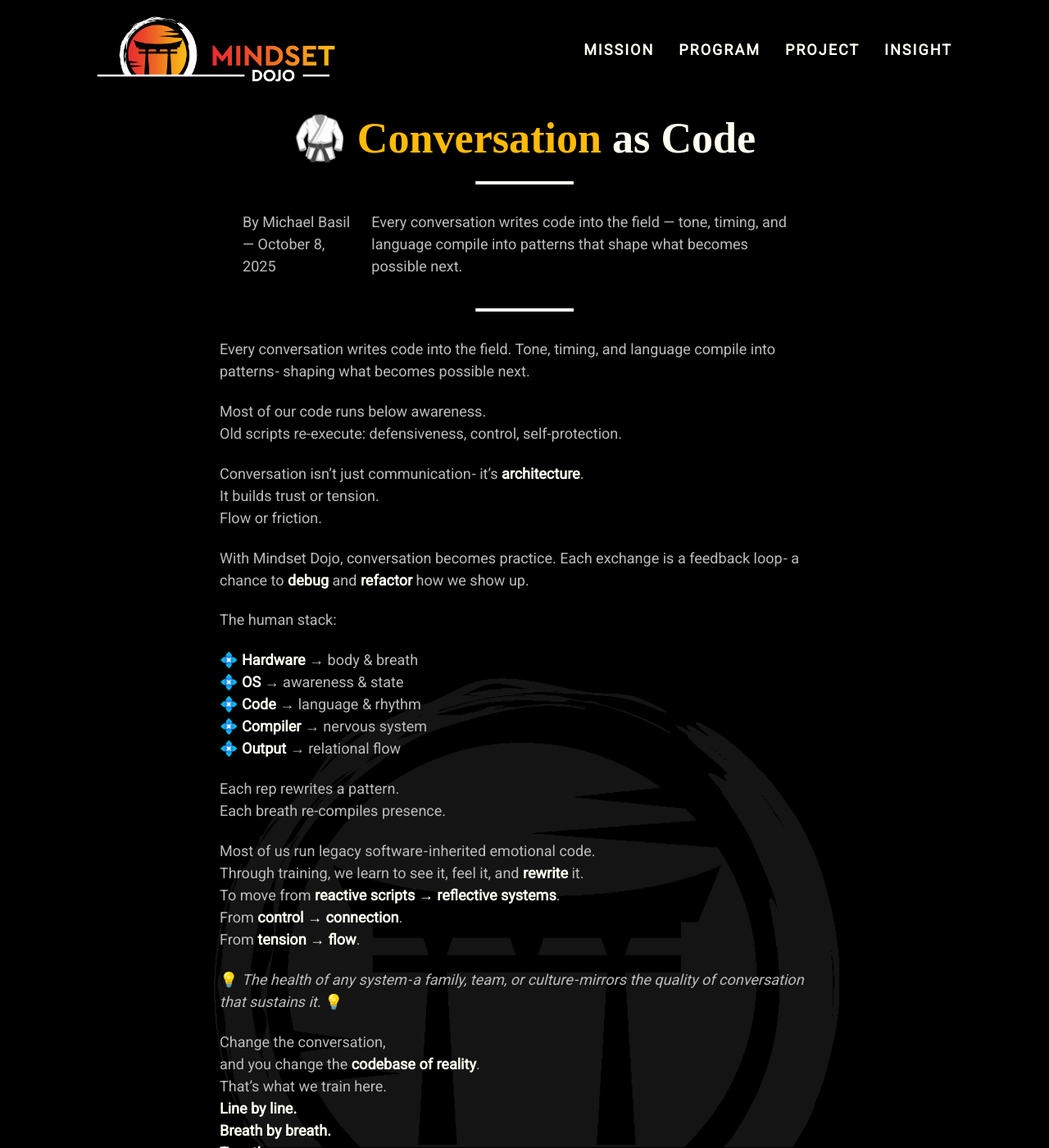
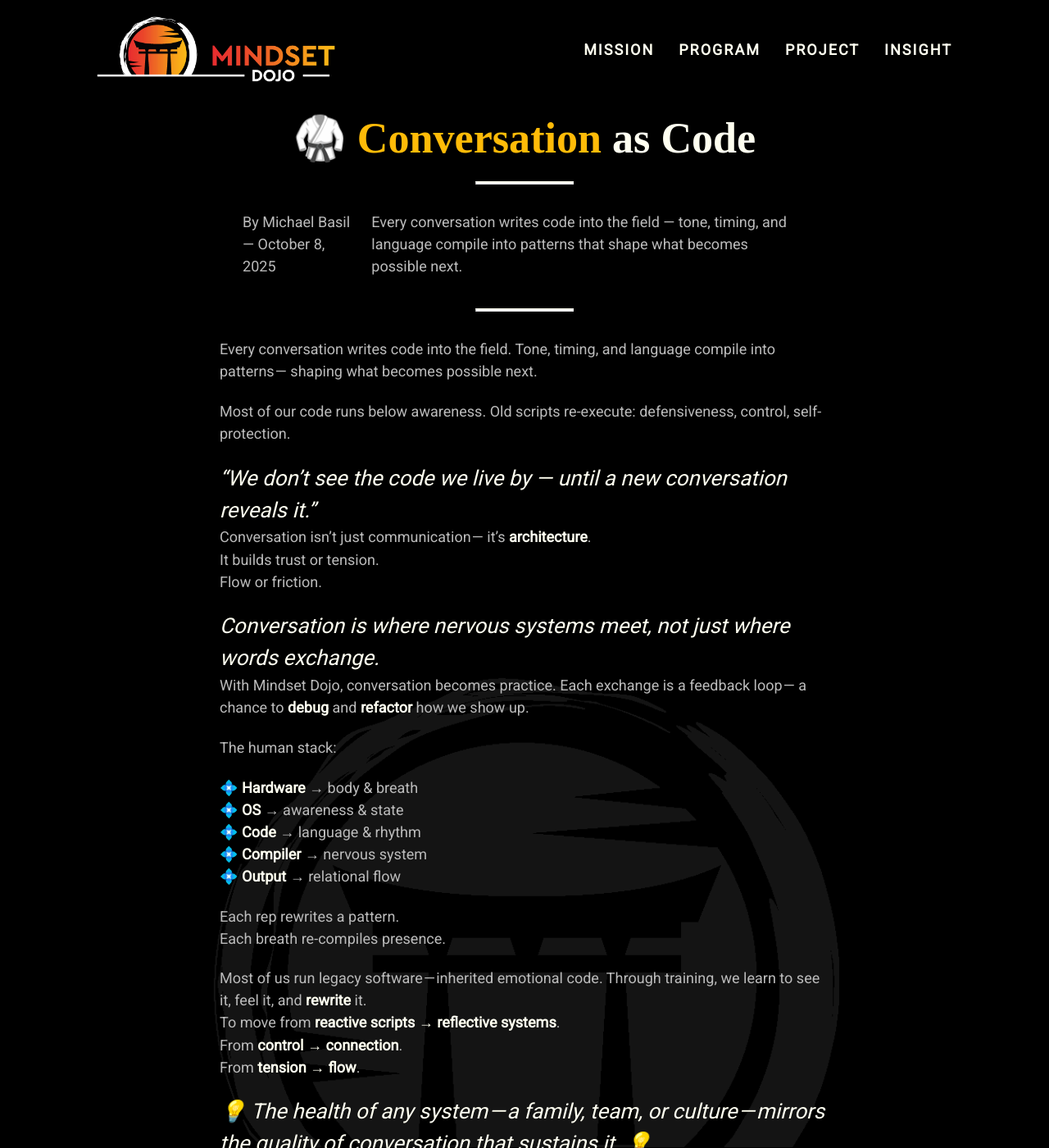
Before and after one commit to mindset-dojo/mindset-dojo.github.io, a Jekyll site: the page built from _insight/2025-10-08-conversation-as-code.md, in a window 1280 px wide and 1400 px high. Shown: the whole window at 82% size. Built offline with Jekyll 4.4.1, drawn with Linux system fonts in a browser that asks for light colours; some web fonts are replaced.

Commit message:
feat: Touch up with Insight blockquote

```diff
--- a/_insight/2025-10-08-conversation-as-code.md
+++ b/_insight/2025-10-08-conversation-as-code.md
@@ -8,19 +8,23 @@ excerpt: "Every conversation writes code into the field — tone, timing, and la
 ---
 
 Every conversation writes code into the field.
-Tone, timing, and language compile into patterns -
+Tone, timing, and language compile into patterns —
 shaping what becomes possible next.
 
 Most of our code runs below awareness.
 Old scripts re-execute: defensiveness, control, self-protection.
 
-Conversation isn't just communication -
+> "We don't see the code we live by — until a new conversation reveals it."
+
+Conversation isn't just communication —
 it's **architecture**.
 It builds trust or tension.
 Flow or friction.
 
+> *Conversation is where nervous systems meet, not just where words exchange.*
+
 With Mindset Dojo, conversation becomes practice.
-Each exchange is a feedback loop -
+Each exchange is a feedback loop —
 a chance to **debug** and **refactor** how we show up.
 
 The human stack:
@@ -34,13 +38,13 @@ The human stack:
 Each rep rewrites a pattern.
 Each breath re-compiles presence.
 
-Most of us run legacy software - inherited emotional code.
+Most of us run legacy software — inherited emotional code.
 Through training, we learn to see it, feel it, and **rewrite** it.
 To move from **reactive scripts → reflective systems**.
 From **control → connection**.
 From **tension → flow**.
 
-💡 *The health of any system - a family, team, or culture - mirrors the quality of conversation that sustains it.* 💡
+> 💡 *The health of any system — a family, team, or culture — mirrors the quality of conversation that sustains it.* 💡
 
 Change the conversation,
 and you change the **codebase of reality**.
```
Also changed, not shown: _insight/2025-10-09-cultivating-a-threshold-based-authorship-network.md (+7 -1 lines), _insight/2025-10-09-spiraling-with-the-shadow-in-star-wars.md (+8 -0 lines).
